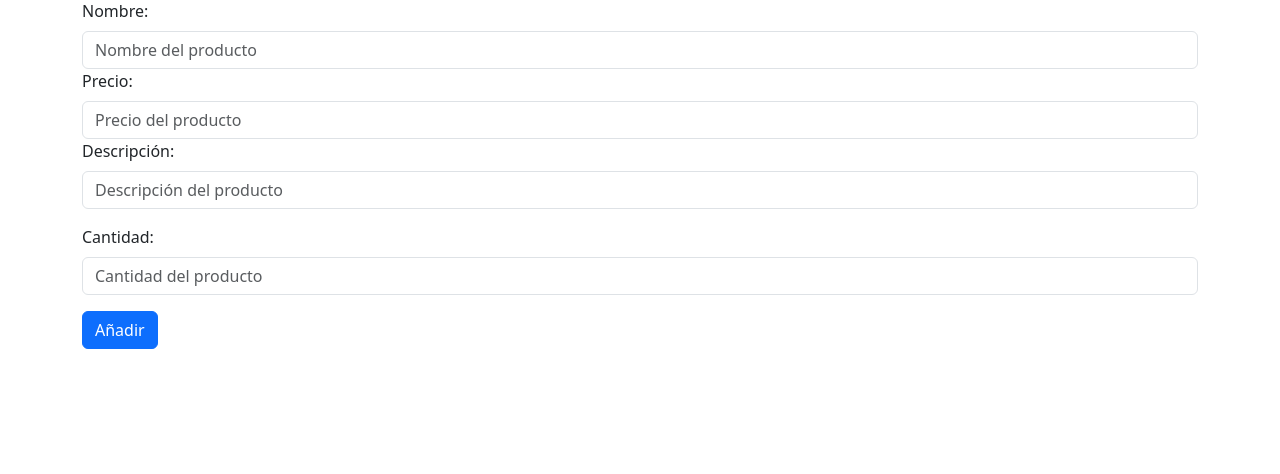
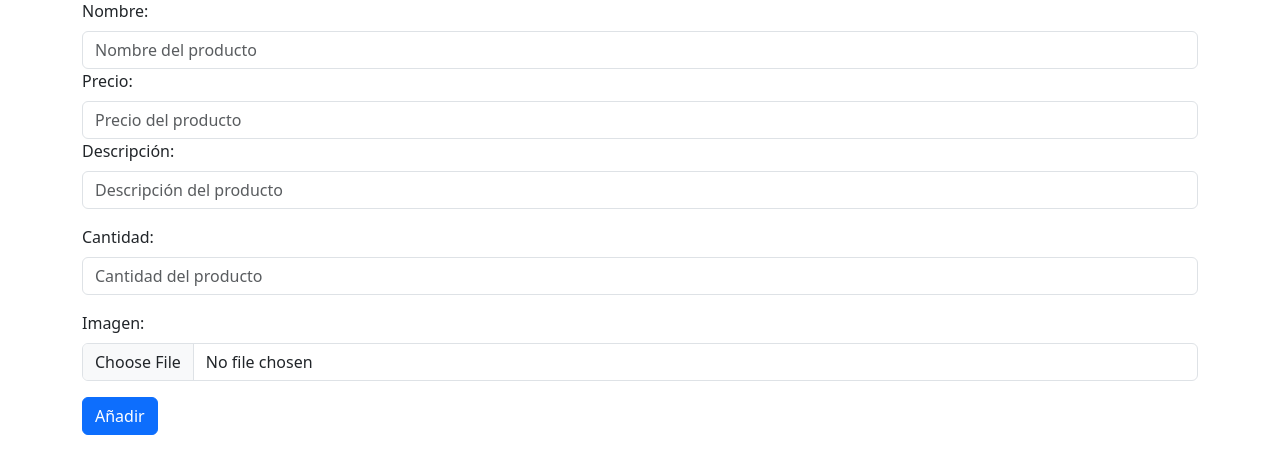
Before and after one commit to calventeramirez/practicaWebTiendaOnline, a PHP site: page /formularioAnadirProducto.php in a window 1280 px wide. Shown: the part 57-531 px from the top of the page. Run offline with PHP 8.4, Linux system fonts and the light colour scheme.

Commit message:
Modificado para añadir imagenes a nuestra base de datos

```diff
--- a/formularioAnadirProducto.php
+++ b/formularioAnadirProducto.php
@@ -36,6 +36,11 @@
         } else {
             $temp_cantidad = "";
         }
+
+        $nombre_imagen = $_FILES["imagen"]["name"];
+        $ruta_temp = $_FILES["imagen"]["tmp_name"];
+        $ruta_final = "img/" . $nombre_imagen;
+        move_uploaded_file($ruta_temp, $ruta_final);
 
         //Validacion y patrón de nombre
         if (!strlen($temp_nombre) > 0) {
@@ -91,7 +96,7 @@
     ?>
     <div class=container>
         <h1>Formulario Añadir Producto</h1>
-        <form method="POST" action="">
+        <form method="POST" action="" enctype="multipart/form-data">
             <div clas="mb-3">
                 <label for="nombre" class="form-label">Nombre:</label>
                 <input type="text" name="nombre" id="nombre" placeholder="Nombre del producto" class="form-control">
@@ -128,12 +133,16 @@
                 }
                 ?>
             </div>
+            <div class="mb-3">
+                <label for="imagen" class="form-label">Imagen:</label>
+                <input type="file" name="imagen" id="imagen" class="form-control">
+            </div>
             <button type="submit" class="btn btn-primary">Añadir</button>
         </form>
         <?php
         if (isset($nombre) && isset($precio) && isset($descripcion) && isset($cantidad)) {
             echo "<h3>Producto introducido correctamente</h3>";
-            $sql = "INSERT INTO productos (nombreProducto, precio, descripcion, cantidad) VALUES ('$nombre', '$precio', '$descripcion', '$cantidad')";
+            $sql = "INSERT INTO productos (nombreProducto, precio, descripcion, cantidad, imagen) VALUES ('$nombre', '$precio', '$descripcion', '$cantidad', '$ruta_final')";
 
             $conexion->query($sql);
         }
```
